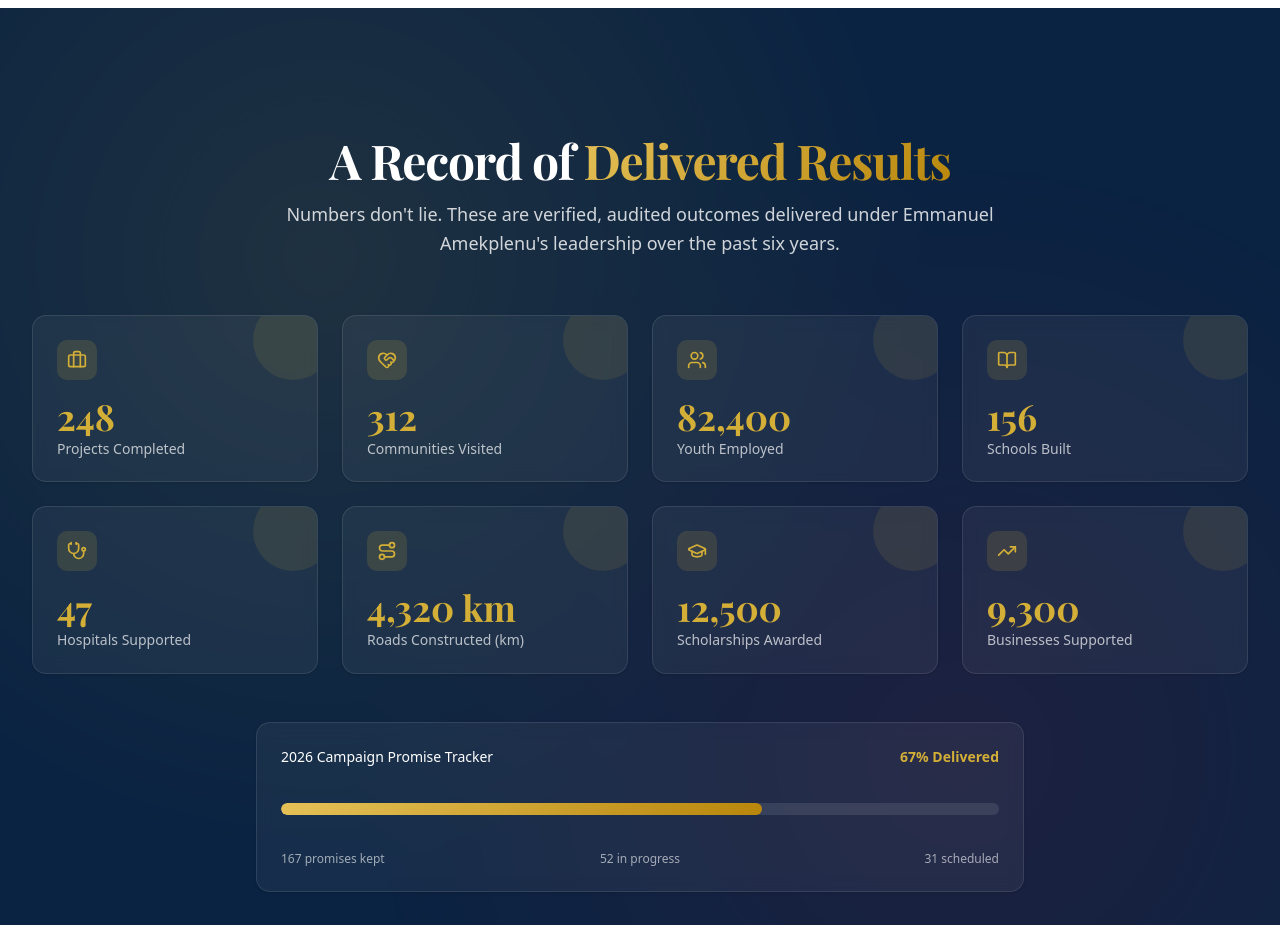
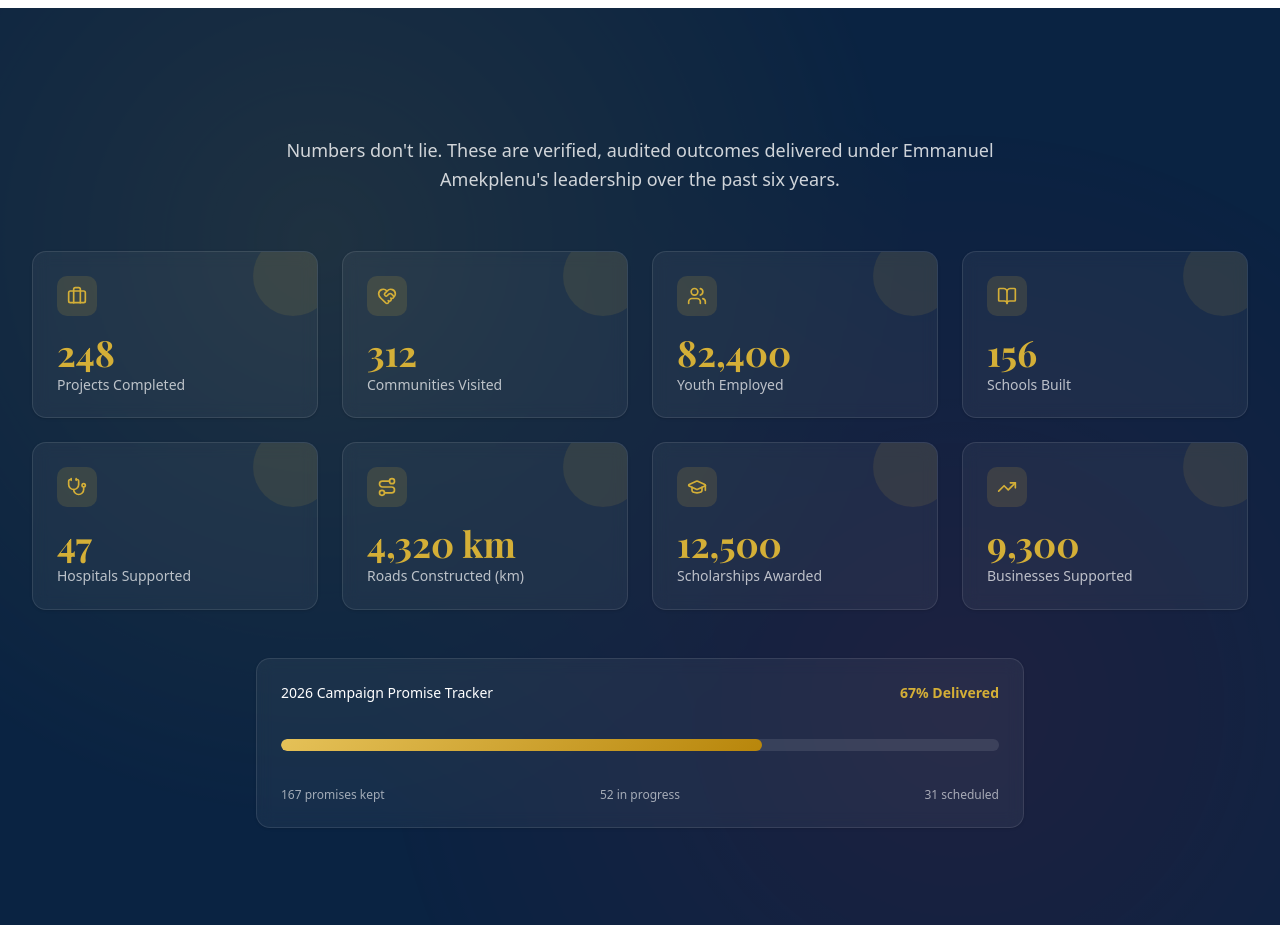
Before and after one commit to lilromeo2290/mayor, a Next.js app: page / in a window 1280 px wide. Shown: the part 10260-11185 px from the top of the page. Built offline with nearby package versions, Linux system fonts and the light colour scheme.

Commit message:
cd579950-1fc4-4b34-acdd-af2b5f4d49aa

```diff
--- a/src/components/site/sections/achievements.tsx
+++ b/src/components/site/sections/achievements.tsx
@@ -53,17 +53,12 @@ export function AchievementsSection() {
 
       <div className="relative mx-auto max-w-7xl px-4 sm:px-6 lg:px-8">
         <SectionHeading
-          title={
-            <>
-              A Record of <span className="text-gradient-gold">Delivered Results</span>
-            </>
-          }
           description={
             <span className="text-white/80">
               Numbers don't lie. These are verified, audited outcomes delivered under Emmanuel Amekplenu's leadership over the past six years.
             </span>
           }
-          className="[&_h2]:text-white [&_p]:text-white/80"
+          className="[&_p]:text-white/80"
         />
 
         <div className="mt-14 grid grid-cols-2 lg:grid-cols-4 gap-4 sm:gap-6">
```
